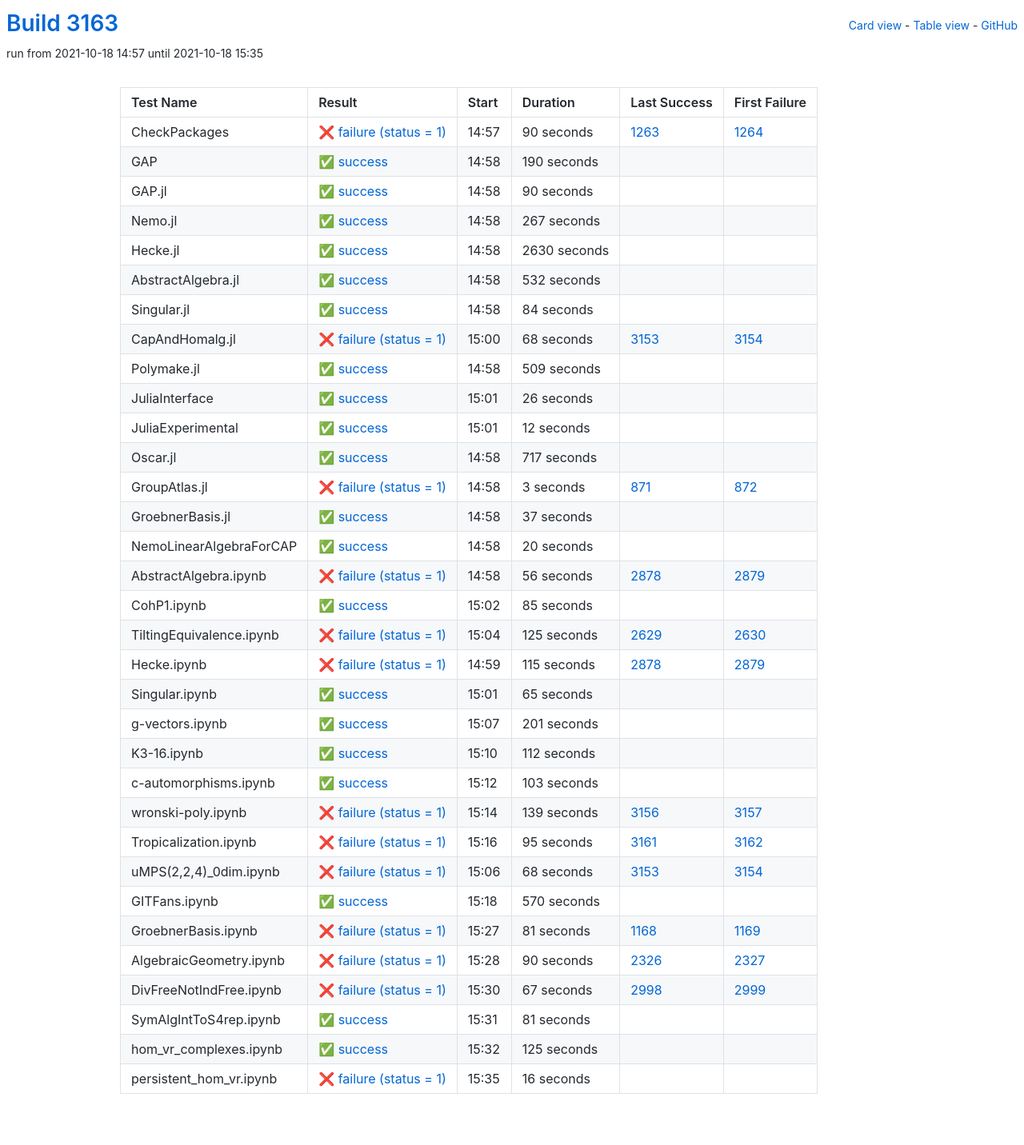
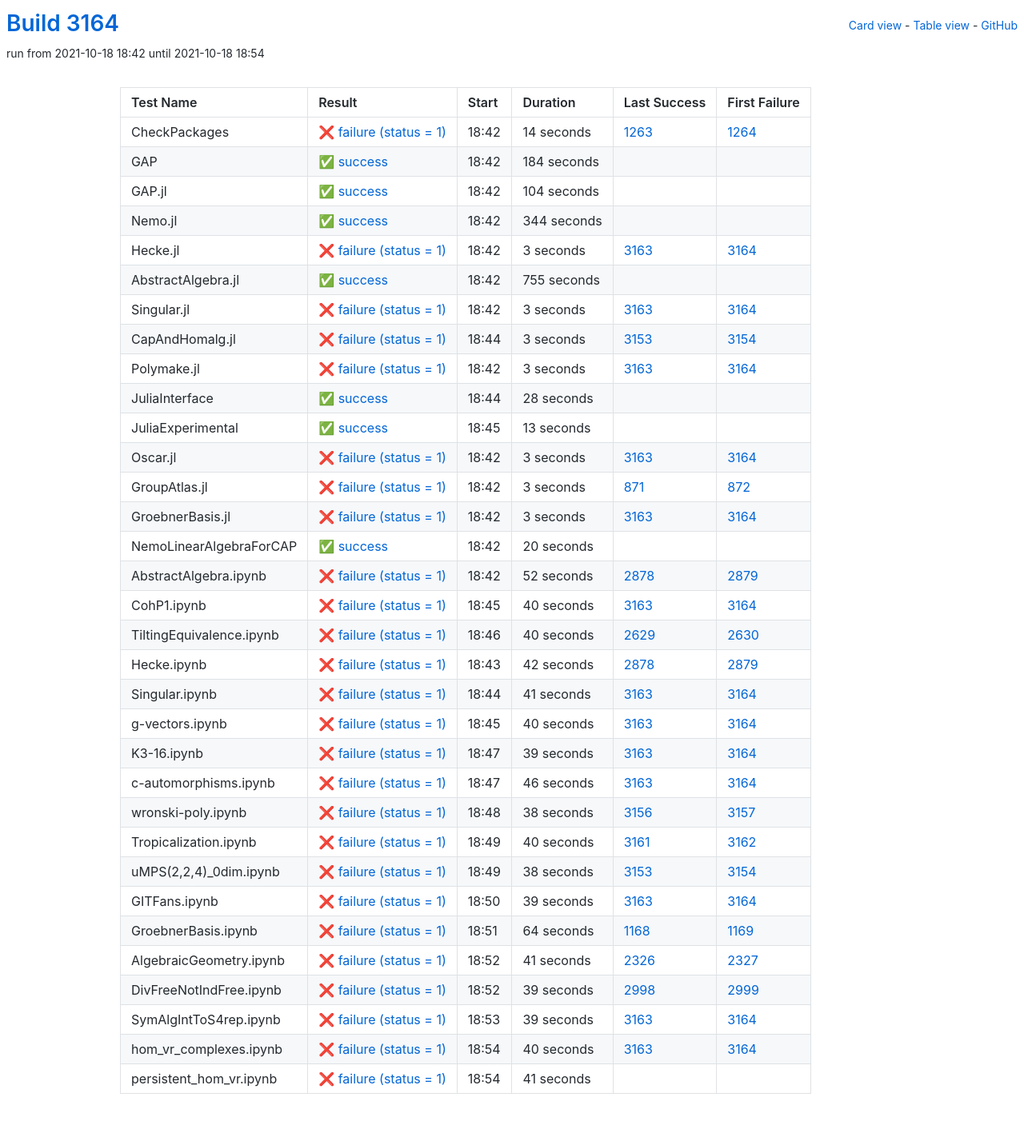
Before and after one commit to oscar-system/oscar-ci-status-stable, a Jekyll site: the page built from table.html, in a window 1280 px wide. Shown: the whole page at 80% size. Built offline with Jekyll 4.4.1, drawn with Linux system fonts in a browser that asks for light colours.

Commit message:
Build #3164

```diff
--- a/_data/ci.yml
+++ b/_data/ci.yml
@@ -1,6 +1,6 @@
 ---
-build: 3163
-build_url: https://oscarci.mathematik.uni-kl.de/job/oscar-stable/3163/
+build: 3164
+build_url: https://oscarci.mathematik.uni-kl.de/job/oscar-stable/3164/
 job: oscar-stable
 organization: oscar-system
 repo: oscar-ci-status-stable
@@ -8,152 +8,152 @@ repourl: https://github.com/oscar-system/oscar-ci-status-stable
 tests:
 - name: CheckPackages
   id: checkpackages
-  log: https://oscarci.mathematik.uni-kl.de/job/oscar-stable/3163/artifact/logs/build-3163/CheckPackages.log
-  start: 2021-10-18 14:57
+  log: https://oscarci.mathematik.uni-kl.de/job/oscar-stable/3164/artifact/logs/build-3164/CheckPackages.log
+  start: 2021-10-18 18:42
   success: false
   exitcode: 1
   status: failure
-  duration: 90
+  duration: 14
   last_success: 1263
   last_success_url: https://oscarci.mathematik.uni-kl.de/job/oscar-stable/1263/
   first_failure: 1264
   first_failure_url: https://oscarci.mathematik.uni-kl.de/job/oscar-stable/1264/
 - name: GAP
   id: gap
-  log: https://oscarci.mathematik.uni-kl.de/job/oscar-stable/3163/artifact/logs/build-3163/GAP.log
-  start: 2021-10-18 14:58
+  log: https://oscarci.mathematik.uni-kl.de/job/oscar-stable/3164/artifact/logs/build-3164/GAP.log
+  start: 2021-10-18 18:42
   success: true
   exitcode: 0
   status: success
-  duration: 190
+  duration: 184
   last_success: false
   last_success_url:
   first_failure: false
   first_failure_url:
 - name: GAP.jl
   id: gap-jl
-  log: https://oscarci.mathematik.uni-kl.de/job/oscar-stable/3163/artifact/logs/build-3163/GAP.jl.log
-  start: 2021-10-18 14:58
+  log: https://oscarci.mathematik.uni-kl.de/job/oscar-stable/3164/artifact/logs/build-3164/GAP.jl.log
+  start: 2021-10-18 18:42
   success: true
   exitcode: 0
   status: success
-  duration: 90
+  duration: 104
   last_success: false
   last_success_url:
   first_failure: false
   first_failure_url:
 - name: Nemo.jl
   id: nemo-jl
-  log: https://oscarci.mathematik.uni-kl.de/job/oscar-stable/3163/artifact/logs/build-3163/Nemo.jl.log
-  start: 2021-10-18 14:58
+  log: https://oscarci.mathematik.uni-kl.de/job/oscar-stable/3164/artifact/logs/build-3164/Nemo.jl.log
+  start: 2021-10-18 18:42
   success: true
   exitcode: 0
   status: success
-  duration: 267
+  duration: 344
   last_success: false
   last_success_url:
   first_failure: false
   first_failure_url:
 - name: Hecke.jl
   id: hecke-jl
-  log: https://oscarci.mathematik.uni-kl.de/job/oscar-stable/3163/artifact/logs/build-3163/Hecke.jl.log
-  start: 2021-10-18 14:58
+  log: https://oscarci.mathematik.uni-kl.de/job/oscar-stable/3164/artifact/logs/build-3164/Hecke.jl.log
+  start: 2021-10-18 18:42
+  success: false
+  exitcode: 1
+  status: failure
+  duration: 3
+  last_success: 3163
+  last_success_url: https://oscarci.mathematik.uni-kl.de/job/oscar-stable/3163/
+  first_failure: 3164
+  first_failure_url: https://oscarci.mathematik.uni-kl.de/job/oscar-stable/3164/
+- name: AbstractAlgebra.jl
+  id: abstractalgebra-jl
+  log: https://oscarci.mathematik.uni-kl.de/job/oscar-stable/3164/artifact/logs/build-3164/AbstractAlgebra.jl.log
+  start: 2021-10-18 18:42
   success: true
   exitcode: 0
   status: success
-  duration: 2630
-  last_success: false
-  last_success_url:
-  first_failure: false
-  first_failure_url:
-- name: AbstractAlgebra.jl
-  id: abstractalgebra-jl
-  log: https://oscarci.mathematik.uni-kl.de/job/oscar-stable/3163/artifact/logs/build-3163/AbstractAlgebra.jl.log
-  start: 2021-10-18 14:58
-  success: true
-  exitcode: 0
-  status: success
-  duration: 532
+  duration: 755
   last_success: false
   last_success_url:
   first_failure: false
   first_failure_url:
 - name: Singular.jl
   id: singular-jl
-  log: https://oscarci.mathematik.uni-kl.de/job/oscar-stable/3163/artifact/logs/build-3163/Singular.jl.log
-  start: 2021-10-18 14:58
-  success: true
-  exitcode: 0
-  status: success
-  duration: 84
-  last_success: false
-  last_success_url:
-  first_failure: false
-  first_failure_url:
-- name: CapAndHomalg.jl
-  id: capandhomalg-jl
-  log: https://oscarci.mathematik.uni-kl.de/job/oscar-stable/3163/artifact/logs/build-3163/CapAndHomalg.jl.log
-  start: 2021-10-18 15:00
+  log: https://oscarci.mathematik.uni-kl.de/job/oscar-stable/3164/artifact/logs/build-3164/Singular.jl.log
+  start: 2021-10-18 18:42
   success: false
   exitcode: 1
   status: failure
-  duration: 68
+  duration: 3
+  last_success: 3163
+  last_success_url: https://oscarci.mathematik.uni-kl.de/job/oscar-stable/3163/
+  first_failure: 3164
+  first_failure_url: https://oscarci.mathematik.uni-kl.de/job/oscar-stable/3164/
+- name: CapAndHomalg.jl
+  id: capandhomalg-jl
+  log: https://oscarci.mathematik.uni-kl.de/job/oscar-stable/3164/artifact/logs/build-3164/CapAndHomalg.jl.log
+  start: 2021-10-18 18:44
+  success: false
+  exitcode: 1
+  status: failure
+  duration: 3
   last_success: 3153
   last_success_url: https://oscarci.mathematik.uni-kl.de/job/oscar-stable/3153/
   first_failure: 3154
   first_failure_url: https://oscarci.mathematik.uni-kl.de/job/oscar-stable/3154/
 - name: Polymake.jl
   id: polymake-jl
-  log: https://oscarci.mathematik.uni-kl.de/job/oscar-stable/3163/artifact/logs/build-3163/Polymake.jl.log
-  start: 2021-10-18 14:58
+  log: https://oscarci.mathematik.uni-kl.de/job/oscar-stable/3164/artifact/logs/build-3164/Polymake.jl.log
+  start: 2021-10-18 18:42
+  success: false
+  exitcode: 1
+  status: failure
+  duration: 3
+  last_success: 3163
+  last_success_url: https://oscarci.mathematik.uni-kl.de/job/oscar-stable/3163/
+  first_failure: 3164
+  first_failure_url: https://oscarci.mathematik.uni-kl.de/job/oscar-stable/3164/
+- name: JuliaInterface
+  id: juliainterface
+  log: https://oscarci.mathematik.uni-kl.de/job/oscar-stable/3164/artifact/logs/build-3164/JuliaInterface.log
+  start: 2021-10-18 18:44
   success: true
   exitcode: 0
   status: success
-  duration: 509
-  last_success: false
-  last_success_url:
-  first_failure: false
-  first_failure_url:
-- name: JuliaInterface
-  id: juliainterface
-  log: https://oscarci.mathematik.uni-kl.de/job/oscar-stable/3163/artifact/logs/build-3163/JuliaInterface.log
-  start: 2021-10-18 15:01
-  success: true
-  exitcode: 0
-  status: success
-  duration: 26
+  duration: 28
   last_success: false
   last_success_url:
   first_failure: false
   first_failure_url:
 - name: JuliaExperimental
   id: juliaexperimental
-  log: https://oscarci.mathematik.uni-kl.de/job/oscar-stable/3163/artifact/logs/build-3163/JuliaExperimental.log
-  start: 2021-10-18 15:01
+  log: https://oscarci.mathematik.uni-kl.de/job/oscar-stable/3164/artifact/logs/build-3164/JuliaExperimental.log
+  start: 2021-10-18 18:45
   success: true
   exitcode: 0
   status: success
-  duration: 12
+  duration: 13
   last_success: false
   last_success_url:
   first_failure: false
   first_failure_url:
 - name: Oscar.jl
   id: oscar-jl
-  log: https://oscarci.mathematik.uni-kl.de/job/oscar-stable/3163/artifact/logs/build-3163/Oscar.jl.log
-  start: 2021-10-18 14:58
-  success: true
-  exitcode: 0
-  status: success
-  duration: 717
-  last_success: false
-  last_success_url:
-  first_failure: false
-  first_failure_url:
+  log: https://oscarci.mathematik.uni-kl.de/job/oscar-stable/3164/artifact/logs/build-3164/Oscar.jl.log
+  start: 2021-10-18 18:42
+  success: false
+  exitcode: 1
+  status: failure
+  duration: 3
+  last_success: 3163
+  last_success_url: https://oscarci.mathematik.uni-kl.de/job/oscar-stable/3163/
+  first_failure: 3164
+  first_failure_url: https://oscarci.mathematik.uni-kl.de/job/oscar-stable/3164/
 - name: GroupAtlas.jl
   id: groupatlas-jl
-  log: https://oscarci.mathematik.uni-kl.de/job/oscar-stable/3163/artifact/logs/build-3163/GroupAtlas.jl.log
-  start: 2021-10-18 14:58
+  log: https://oscarci.mathematik.uni-kl.de/job/oscar-stable/3164/artifact/logs/build-3164/GroupAtlas.jl.log
+  start: 2021-10-18 18:42
   success: false
   exitcode: 1
   status: failure
@@ -164,20 +164,20 @@ tests:
   first_failure_url: https://oscarci.mathematik.uni-kl.de/job/oscar-stable/872/
 - name: GroebnerBasis.jl
   id: groebnerbasis-jl
-  log: https://oscarci.mathematik.uni-kl.de/job/oscar-stable/3163/artifact/logs/build-3163/GroebnerBasis.jl.log
-  start: 2021-10-18 14:58
-  success: true
-  exitcode: 0
-  status: success
-  duration: 37
-  last_success: false
-  last_success_url:
-  first_failure: false
-  first_failure_url:
+  log: https://oscarci.mathematik.uni-kl.de/job/oscar-stable/3164/artifact/logs/build-3164/GroebnerBasis.jl.log
+  start: 2021-10-18 18:42
+  success: false
+  exitcode: 1
+  status: failure
+  duration: 3
+  last_success: 3163
+  last_success_url: https://oscarci.mathematik.uni-kl.de/job/oscar-stable/3163/
+  first_failure: 3164
+  first_failure_url: https://oscarci.mathematik.uni-kl.de/job/oscar-stable/3164/
 - name: NemoLinearAlgebraForCAP
   id: nemolinearalgebraforcap
-  log: https://oscarci.mathematik.uni-kl.de/job/oscar-stable/3163/artifact/logs/build-3163/NemoLinearAlgebraForCAP.log
-  start: 2021-10-18 14:58
+  log: https://oscarci.mathematik.uni-kl.de/job/oscar-stable/3164/artifact/logs/build-3164/NemoLinearAlgebraForCAP.log
+  start: 2021-10-18 18:42
   success: true
   exitcode: 0
   status: success
@@ -188,217 +188,217 @@ tests:
   first_failure_url:
 - name: AbstractAlgebra.ipynb
   id: abstractalgebra-ipynb
-  log: https://oscarci.mathematik.uni-kl.de/job/oscar-stable/3163/artifact/logs/build-3163/AbstractAlgebra.ipynb.log
-  start: 2021-10-18 14:58
+  log: https://oscarci.mathematik.uni-kl.de/job/oscar-stable/3164/artifact/logs/build-3164/AbstractAlgebra.ipynb.log
+  start: 2021-10-18 18:42
   success: false
   exitcode: 1
   status: failure
-  duration: 56
+  duration: 52
   last_success: 2878
   last_success_url: https://oscarci.mathematik.uni-kl.de/job/oscar-stable/2878/
   first_failure: 2879
   first_failure_url: https://oscarci.mathematik.uni-kl.de/job/oscar-stable/2879/
 - name: CohP1.ipynb
   id: cohp1-ipynb
-  log: https://oscarci.mathematik.uni-kl.de/job/oscar-stable/3163/artifact/logs/build-3163/CohP1.ipynb.log
-  start: 2021-10-18 15:02
-  success: true
-  exitcode: 0
-  status: success
-  duration: 85
-  last_success: false
-  last_success_url:
-  first_failure: false
-  first_failure_url:
-- name: TiltingEquivalence.ipynb
-  id: tiltingequivalence-ipynb
-  log: https://oscarci.mathematik.uni-kl.de/job/oscar-stable/3163/artifact/logs/build-3163/TiltingEquivalence.ipynb.log
-  start: 2021-10-18 15:04
+  log: https://oscarci.mathematik.uni-kl.de/job/oscar-stable/3164/artifact/logs/build-3164/CohP1.ipynb.log
+  start: 2021-10-18 18:45
   success: false
   exitcode: 1
   status: failure
-  duration: 125
+  duration: 40
+  last_success: 3163
+  last_success_url: https://oscarci.mathematik.uni-kl.de/job/oscar-stable/3163/
+  first_failure: 3164
+  first_failure_url: https://oscarci.mathematik.uni-kl.de/job/oscar-stable/3164/
+- name: TiltingEquivalence.ipynb
+  id: tiltingequivalence-ipynb
+  log: https://oscarci.mathematik.uni-kl.de/job/oscar-stable/3164/artifact/logs/build-3164/TiltingEquivalence.ipynb.log
+  start: 2021-10-18 18:46
+  success: false
+  exitcode: 1
+  status: failure
+  duration: 40
   last_success: 2629
   last_success_url: https://oscarci.mathematik.uni-kl.de/job/oscar-stable/2629/
   first_failure: 2630
   first_failure_url: https://oscarci.mathematik.uni-kl.de/job/oscar-stable/2630/
 - name: Hecke.ipynb
   id: hecke-ipynb
-  log: https://oscarci.mathematik.uni-kl.de/job/oscar-stable/3163/artifact/logs/build-3163/Hecke.ipynb.log
-  start: 2021-10-18 14:59
+  log: https://oscarci.mathematik.uni-kl.de/job/oscar-stable/3164/artifact/logs/build-3164/Hecke.ipynb.log
+  start: 2021-10-18 18:43
   success: false
   exitcode: 1
   status: failure
-  duration: 115
+  duration: 42
   last_success: 2878
   last_success_url: https://oscarci.mathematik.uni-kl.de/job/oscar-stable/2878/
   first_failure: 2879
   first_failure_url: https://oscarci.mathematik.uni-kl.de/job/oscar-stable/2879/
 - name: Singular.ipynb
   id: singular-ipynb
-  log: https://oscarci.mathematik.uni-kl.de/job/oscar-stable/3163/artifact/logs/build-3163/Singular.ipynb.log
-  start: 2021-10-18 15:01
-  success: true
-  exitcode: 0
-  status: success
-  duration: 65
-  last_success: false
-  last_success_url:
-  first_failure: false
-  first_failure_url:
-- name: g-vectors.ipynb
-  id: g-vectors-ipynb
-  log: https://oscarci.mathematik.uni-kl.de/job/oscar-stable/3163/artifact/logs/build-3163/g-vectors.ipynb.log
-  start: 2021-10-18 15:07
-  success: true
-  exitcode: 0
-  status: success
-  duration: 201
-  last_success: false
-  last_success_url:
-  first_failure: false
-  first_failure_url:
-- name: K3-16.ipynb
-  id: k3-16-ipynb
-  log: https://oscarci.mathematik.uni-kl.de/job/oscar-stable/3163/artifact/logs/build-3163/K3-16.ipynb.log
-  start: 2021-10-18 15:10
-  success: true
-  exitcode: 0
-  status: success
-  duration: 112
-  last_success: false
-  last_success_url:
-  first_failure: false
-  first_failure_url:
-- name: c-automorphisms.ipynb
-  id: c-automorphisms-ipynb
-  log: https://oscarci.mathematik.uni-kl.de/job/oscar-stable/3163/artifact/logs/build-3163/c-automorphisms.ipynb.log
-  start: 2021-10-18 15:12
-  success: true
-  exitcode: 0
-  status: success
-  duration: 103
-  last_success: false
-  last_success_url:
-  first_failure: false
-  first_failure_url:
-- name: wronski-poly.ipynb
-  id: wronski-poly-ipynb
-  log: https://oscarci.mathematik.uni-kl.de/job/oscar-stable/3163/artifact/logs/build-3163/wronski-poly.ipynb.log
-  start: 2021-10-18 15:14
+  log: https://oscarci.mathematik.uni-kl.de/job/oscar-stable/3164/artifact/logs/build-3164/Singular.ipynb.log
+  start: 2021-10-18 18:44
   success: false
   exitcode: 1
   status: failure
-  duration: 139
+  duration: 41
+  last_success: 3163
+  last_success_url: https://oscarci.mathematik.uni-kl.de/job/oscar-stable/3163/
+  first_failure: 3164
+  first_failure_url: https://oscarci.mathematik.uni-kl.de/job/oscar-stable/3164/
+- name: g-vectors.ipynb
+  id: g-vectors-ipynb
+  log: https://oscarci.mathematik.uni-kl.de/job/oscar-stable/3164/artifact/logs/build-3164/g-vectors.ipynb.log
+  start: 2021-10-18 18:45
+  success: false
+  exitcode: 1
+  status: failure
+  duration: 40
+  last_success: 3163
+  last_success_url: https://oscarci.mathematik.uni-kl.de/job/oscar-stable/3163/
+  first_failure: 3164
+  first_failure_url: https://oscarci.mathematik.uni-kl.de/job/oscar-stable/3164/
+- name: K3-16.ipynb
+  id: k3-16-ipynb
+  log: https://oscarci.mathematik.uni-kl.de/job/oscar-stable/3164/artifact/logs/build-3164/K3-16.ipynb.log
+  start: 2021-10-18 18:47
+  success: false
+  exitcode: 1
+  status: failure
+  duration: 39
+  last_success: 3163
+  last_success_url: https://oscarci.mathematik.uni-kl.de/job/oscar-stable/3163/
+  first_failure: 3164
+  first_failure_url: https://oscarci.mathematik.uni-kl.de/job/oscar-stable/3164/
+- name: c-automorphisms.ipynb
+  id: c-automorphisms-ipynb
+  log: https://oscarci.mathematik.uni-kl.de/job/oscar-stable/3164/artifact/logs/build-3164/c-automorphisms.ipynb.log
+  start: 2021-10-18 18:47
+  success: false
+  exitcode: 1
+  status: failure
+  duration: 46
+  last_success: 3163
+  last_success_url: https://oscarci.mathematik.uni-kl.de/job/oscar-stable/3163/
+  first_failure: 3164
+  first_failure_url: https://oscarci.mathematik.uni-kl.de/job/oscar-stable/3164/
+- name: wronski-poly.ipynb
+  id: wronski-poly-ipynb
+  log: https://oscarci.mathematik.uni-kl.de/job/oscar-stable/3164/artifact/logs/build-3164/wronski-poly.ipynb.log
+  start: 2021-10-18 18:48
+  success: false
+  exitcode: 1
+  status: failure
+  duration: 38
   last_success: 3156
   last_success_url: https://oscarci.mathematik.uni-kl.de/job/oscar-stable/3156/
   first_failure: 3157
   first_failure_url: https://oscarci.mathematik.uni-kl.de/job/oscar-stable/3157/
 - name: Tropicalization.ipynb
   id: tropicalization-ipynb
-  log: https://oscarci.mathematik.uni-kl.de/job/oscar-stable/3163/artifact/logs/build-3163/Tropicalization.ipynb.log
-  start: 2021-10-18 15:16
+  log: https://oscarci.mathematik.uni-kl.de/job/oscar-stable/3164/artifact/logs/build-3164/Tropicalization.ipynb.log
+  start: 2021-10-18 18:49
   success: false
   exitcode: 1
   status: failure
-  duration: 95
+  duration: 40
   last_success: 3161
   last_success_url: https://oscarci.mathematik.uni-kl.de/job/oscar-stable/3161/
   first_failure: 3162
   first_failure_url: https://oscarci.mathematik.uni-kl.de/job/oscar-stable/3162/
 - name: uMPS(2,2,4)_0dim.ipynb
   id: umps-2-2-4-0dim-ipynb
-  log: https://oscarci.mathematik.uni-kl.de/job/oscar-stable/3163/artifact/logs/build-3163/uMPS-2-2-4-_0dim.ipynb.log
-  start: 2021-10-18 15:06
+  log: https://oscarci.mathematik.uni-kl.de/job/oscar-stable/3164/artifact/logs/build-3164/uMPS-2-2-4-_0dim.ipynb.log
+  start: 2021-10-18 18:49
   success: false
   exitcode: 1
   status: failure
-  duration: 68
+  duration: 38
   last_success: 3153
   last_success_url: https://oscarci.mathematik.uni-kl.de/job/oscar-stable/3153/
   first_failure: 3154
   first_failure_url: https://oscarci.mathematik.uni-kl.de/job/oscar-stable/3154/
 - name: GITFans.ipynb
   id: gitfans-ipynb
-  log: https://oscarci.mathematik.uni-kl.de/job/oscar-stable/3163/artifact/logs/build-3163/GITFans.ipynb.log
-  start: 2021-10-18 15:18
-  success: true
-  exitcode: 0
-  status: success
-  duration: 570
-  last_success: false
-  last_success_url:
-  first_failure: false
-  first_failure_url:
-- name: GroebnerBasis.ipynb
-  id: groebnerbasis-ipynb
-  log: https://oscarci.mathematik.uni-kl.de/job/oscar-stable/3163/artifact/logs/build-3163/GroebnerBasis.ipynb.log
-  start: 2021-10-18 15:27
+  log: https://oscarci.mathematik.uni-kl.de/job/oscar-stable/3164/artifact/logs/build-3164/GITFans.ipynb.log
+  start: 2021-10-18 18:50
   success: false
   exitcode: 1
   status: failure
-  duration: 81
+  duration: 39
+  last_success: 3163
+  last_success_url: https://oscarci.mathematik.uni-kl.de/job/oscar-stable/3163/
+  first_failure: 3164
+  first_failure_url: https://oscarci.mathematik.uni-kl.de/job/oscar-stable/3164/
+- name: GroebnerBasis.ipynb
+  id: groebnerbasis-ipynb
+  log: https://oscarci.mathematik.uni-kl.de/job/oscar-stable/3164/artifact/logs/build-3164/GroebnerBasis.ipynb.log
+  start: 2021-10-18 18:51
+  success: false
+  exitcode: 1
+  status: failure
+  duration: 64
   last_success: 1168
   last_success_url: https://oscarci.mathematik.uni-kl.de/job/oscar-stable/1168/
   first_failure: 1169
   first_failure_url: https://oscarci.mathematik.uni-kl.de/job/oscar-stable/1169/
 - name: AlgebraicGeometry.ipynb
   id: algebraicgeometry-ipynb
-  log: https://oscarci.mathematik.uni-kl.de/job/oscar-stable/3163/artifact/logs/build-3163/AlgebraicGeometry.ipynb.log
-  start: 2021-10-18 15:28
+  log: https://oscarci.mathematik.uni-kl.de/job/oscar-stable/3164/artifact/logs/build-3164/AlgebraicGeometry.ipynb.log
+  start: 2021-10-18 18:52
   success: false
   exitcode: 1
   status: failure
-  duration: 90
+  duration: 41
   last_success: 2326
   last_success_url: https://oscarci.mathematik.uni-kl.de/job/oscar-stable/2326/
   first_failure: 2327
   first_failure_url: https://oscarci.mathematik.uni-kl.de/job/oscar-stable/2327/
 - name: DivFreeNotIndFree.ipynb
   id: divfreenotindfree-ipynb
-  log: https://oscarci.mathematik.uni-kl.de/job/oscar-stable/3163/artifact/logs/build-3163/DivFreeNotIndFree.ipynb.log
-  start: 2021-10-18 15:30
+  log: https://oscarci.mathematik.uni-kl.de/job/oscar-stable/3164/artifact/logs/build-3164/DivFreeNotIndFree.ipynb.log
+  start: 2021-10-18 18:52
   success: false
   exitcode: 1
   status: failure
-  duration: 67
+  duration: 39
   last_success: 2998
   last_success_url: https://oscarci.mathematik.uni-kl.de/job/oscar-stable/2998/
   first_failure: 2999
   first_failure_url: https://oscarci.mathematik.uni-kl.de/job/oscar-stable/2999/
 - name: SymAlgIntToS4rep.ipynb
   id: symalginttos4rep-ipynb
-  log: https://oscarci.mathematik.uni-kl.de/job/oscar-stable/3163/artifact/logs/build-3163/SymAlgIntToS4rep.ipynb.log
-  start: 2021-10-18 15:31
-  success: true
-  exitcode: 0
-  status: success
-  duration: 81
+  log: https://oscarci.mathematik.uni-kl.de/job/oscar-stable/3164/artifact/logs/build-3164/SymAlgIntToS4rep.ipynb.log
+  start: 2021-10-18 18:53
+  success: false
+  exitcode: 1
+  status: failure
+  duration: 39
+  last_success: 3163
+  last_success_url: https://oscarci.mathematik.uni-kl.de/job/oscar-stable/3163/
+  first_failure: 3164
+  first_failure_url: https://oscarci.mathematik.uni-kl.de/job/oscar-stable/3164/
+- name: hom_vr_complexes.ipynb
+  id: hom-vr-complexes-ipynb
+  log: https://oscarci.mathematik.uni-kl.de/job/oscar-stable/3164/artifact/logs/build-3164/hom_vr_complexes.ipynb.log
+  start: 2021-10-18 18:54
+  success: false
+  exitcode: 1
+  status: failure
+  duration: 40
+  last_success: 3163
+  last_success_url: https://oscarci.mathematik.uni-kl.de/job/oscar-stable/3163/
+  first_failure: 3164
+  first_failure_url: https://oscarci.mathematik.uni-kl.de/job/oscar-stable/3164/
+- name: persistent_hom_vr.ipynb
+  id: persistent-hom-vr-ipynb
+  log: https://oscarci.mathematik.uni-kl.de/job/oscar-stable/3164/artifact/logs/build-3164/persistent_hom_vr.ipynb.log
+  start: 2021-10-18 18:54
+  success: false
+  exitcode: 1
+  status: failure
+  duration: 41
   last_success: false
   last_success_url:
   first_failure: false
   first_failure_url:
-- name: hom_vr_complexes.ipynb
-  id: hom-vr-complexes-ipynb
-  log: https://oscarci.mathematik.uni-kl.de/job/oscar-stable/3163/artifact/logs/build-3163/hom_vr_complexes.ipynb.log
-  start: 2021-10-18 15:32
-  success: true
-  exitcode: 0
-  status: success
-  duration: 125
-  last_success: false
-  last_success_url:
-  first_failure: false
-  first_failure_url:
-- name: persistent_hom_vr.ipynb
-  id: persistent-hom-vr-ipynb
-  log: https://oscarci.mathematik.uni-kl.de/job/oscar-stable/3163/artifact/logs/build-3163/persistent_hom_vr.ipynb.log
-  start: 2021-10-18 15:35
-  success: false
-  exitcode: 1
-  status: failure
-  duration: 16
-  last_success: false
-  last_success_url:
-  first_failure: false
-  first_failure_url:
```
Also changed, not shown: README.md.
